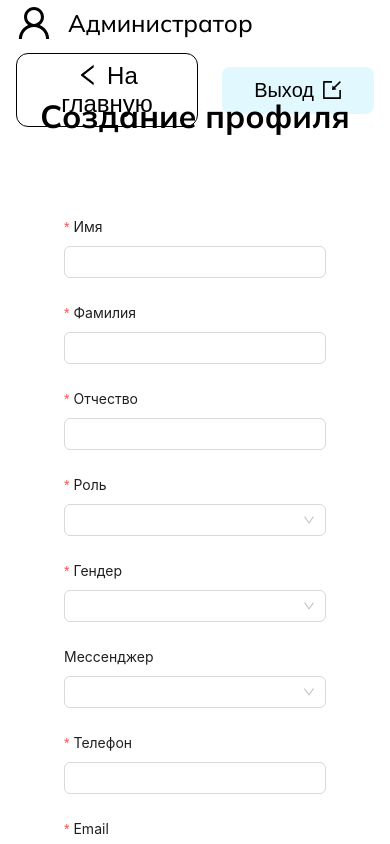
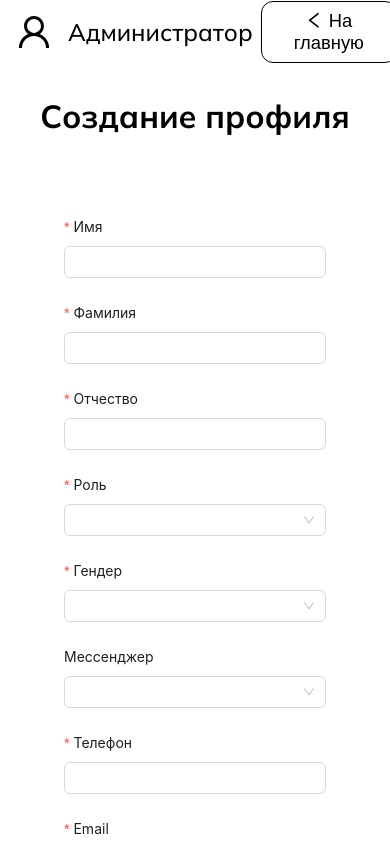
Before and after one commit to Michaelkh20/LMS-Entrepreneurship-School-Frontend, a Next.js app in the folder frontend/: page /admin/accounts/create in a window 390 px wide. Shown: the top 844 px of the page. Built offline with nearby package versions, Linux system fonts and the light colour scheme.

Commit message:
delete media requests/small button

```diff
--- a/frontend/src/components/Buttons/BackButton/back-button.module.css
+++ b/frontend/src/components/Buttons/BackButton/back-button.module.css
@@ -2,7 +2,7 @@
 
 .button {
     padding: 0.5rem 2rem;
-    font-size: 1.5rem;
+    font-size: 1.15rem;
     background-color: #FFFFFF;
     border: 0.1rem solid black;
     border-color: black;
--- a/frontend/src/components/Buttons/ExitButton/exit-button.module.css
+++ b/frontend/src/components/Buttons/ExitButton/exit-button.module.css
@@ -3,7 +3,7 @@
 .button {
     /*padding: 0.5rem 2.5rem;*/
     padding: .75rem 2rem;
-    font-size: var(--f-size-20);
+    font-size: 1.15rem;
     background-color: #E1F8FF;
     border: none;
     border-radius: var(--button-border-radius);
--- a/frontend/src/components/headers/header-admin/header.module.css
+++ b/frontend/src/components/headers/header-admin/header.module.css
@@ -35,14 +35,3 @@
 .adminIcon {
     font-size: 2.25rem;
 }
-
-@media (max-width: 768px) {
-    .nav {
-        flex-direction: column;
-        align-items: flex-start;
-    }
-
-    .left {
-        margin-bottom: 0.5rem;
-    }
-}
--- a/frontend/src/components/headers/header-tracker-learner/header.module.css
+++ b/frontend/src/components/headers/header-tracker-learner/header.module.css
@@ -43,10 +43,3 @@
   font-size:2.25rem;
   color: #FF69A1;
 }
-
-@media (max-width: 768px) {
-  .nav {
-    flex-direction: column;
-    align-items: flex-start;
-  }
-}
```
